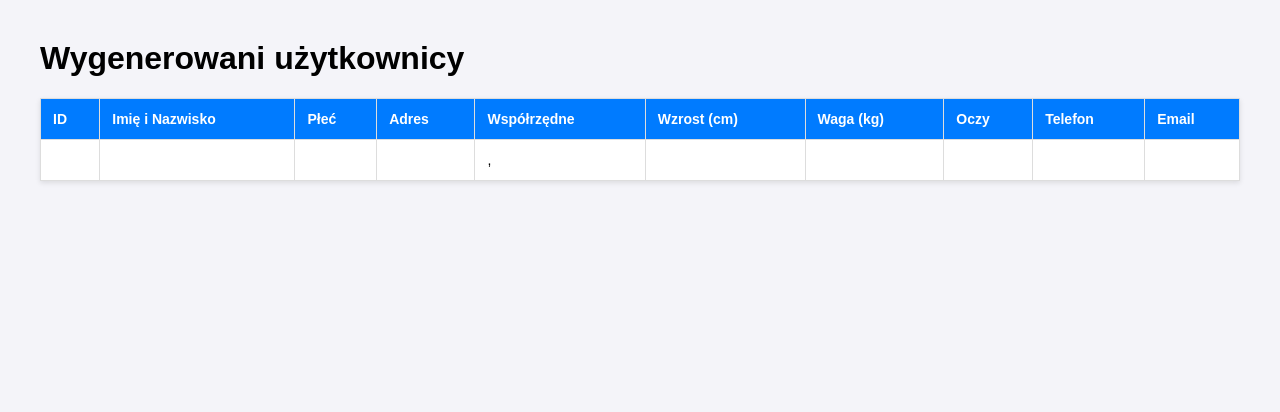
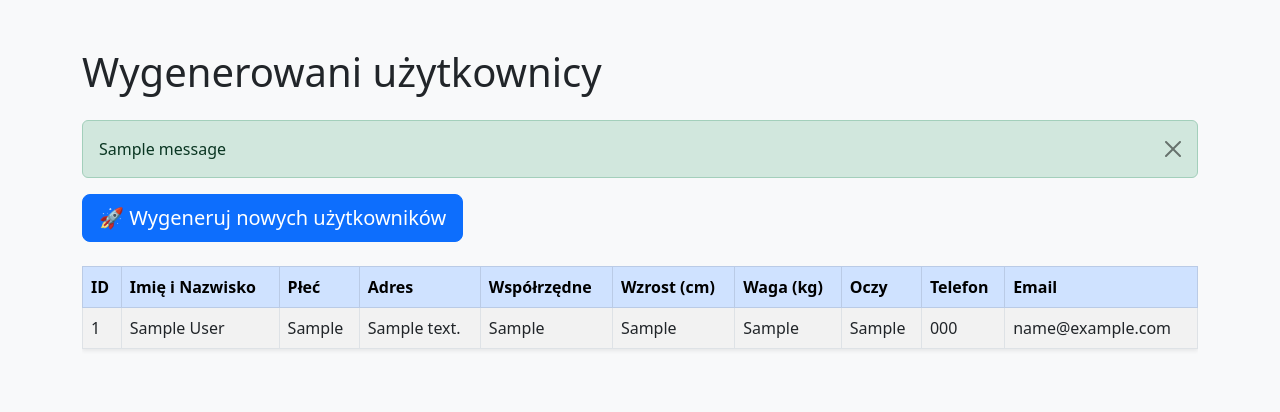
Before and after one commit to konradbargenda/fake-user-generator, a Flask app: page / in a window 1280 px wide. Shown: the top 412 px of the page. Run offline with Flask 3, Linux system fonts and the light colour scheme; tables that the repository leaves empty or names only in its code hold one stand-in row (values such as "Sample post"); one stand-in notice (Sample message) is shown; data that the repository does not hold is empty.

Commit message:
Aktualizacja szablonu index.html bez komentarzy

```diff
--- a/templates/index.html
+++ b/templates/index.html
@@ -2,19 +2,33 @@
 <html lang="pl">
 <head>
     <meta charset="UTF-8">
-    <title>Generator Profili Użytkowników</title>
-    <style>
-        body { font-family: Arial, sans-serif; margin: 40px; background: #f4f4f9; }
-        table { width: 100%; border-collapse: collapse; background: white; box-shadow: 0 2px 5px rgba(0,0,0,0.1); }
-        th, td { padding: 12px; border: 1px solid #ddd; text-align: left; font-size: 14px; }
-        th { background-color: #007bff; color: white; }
-        tr:nth-child(even) { background-color: #f9f9f9; }
-    </style>
+    <meta name="viewport" content="width=device-width, initial-scale=1.0">
+    <title>Generator Fałszywych Użytkowników</title>
+    <link href="https://cdn.jsdelivr.net/npm/bootstrap@5.3.0/dist/css/bootstrap.min.css" rel="stylesheet">
 </head>
-<body>
-    <h1>Wygenerowani użytkownicy</h1>
-    <table>
-        <thead>
+<body class="bg-light">
+    <div class="container py-5">
+
+        <h1 class="mb-4">Wygenerowani użytkownicy</h1>
+
+        {% with messages = get_flashed_messages(with_categories=true) %}
+            {% if messages %}
+                {% for category, message in messages %}
+                    <div class="alert alert-{{ category }} alert-dismissible fade show" role="server">
+                        {{ message }}
+                        <button type="button" class="btn-close" data-bs-dismiss="alert" aria-label="Close"></button>
+                    </div>
+                {% endfor %}
+            {% endif %}
+        {% endwith %}
+
+        <form action="/generate" method="POST" class="mb-4">
+            <button type="submit" class="btn btn-primary btn-lg">🚀 Wygeneruj nowych użytkowników</button>
+        </form>
+
+        <div class="table-responsive">
+            <table class="table table-striped table-bordered bg-white shadow-sm">
+                <thead class="table-primary">
                     <tr>
                         <th>ID</th>
                         <th>Imię i Nazwisko</th>
@@ -29,21 +43,32 @@
                     </tr>
                 </thead>
                 <tbody>
+                    {% if users %}
                         {% for user in users %}
                             <tr>
-                <td>{{ user[0] }}</td>
-                <td>{{ user[1] }}</td>
-                <td>{{ user[2] }}</td>
-                <td>{{ user[3] }}</td>
-                <td>{{ user[4] }}, {{ user[5] }}</td>
-                <td>{{ user[6] }}</td>
-                <td>{{ user[7] }}</td>
-                <td>{{ user[8] }}</td>
-                <td>{{ user[9] }}</td>
-                <td>{{ user[10] }}</td>
+                                <td>{{ user.id }}</td>
+                                <td>{{ user.name }}</td>
+                                <td>{{ user.gender }}</td>
+                                <td>{{ user.address }}</td>
+                                <td>{{ user.coordinates }}</td>
+                                <td>{{ user.height }}</td>
+                                <td>{{ user.weight }}</td>
+                                <td>{{ user.eyes }}</td>
+                                <td>{{ user.phone }}</td>
+                                <td>{{ user.email }}</td>
                             </tr>
                         {% endfor %}
+                    {% else %}
+                        <tr>
+                            <td colspan="10" class="text-center text-muted py-4">Brak użytkowników w bazie. Kliknij przycisk powyżej, aby ich wygenerować!</td>
+                        </tr>
+                    {% endif %}
                 </tbody>
             </table>
+        </div>
+
+    </div>
+
+    <script src="https://cdn.jsdelivr.net/npm/bootstrap@5.3.0/dist/js/bootstrap.bundle.min.js"></script>
 </body>
 </html>
```
Lines whose indentation alone changed are shown as unchanged.
